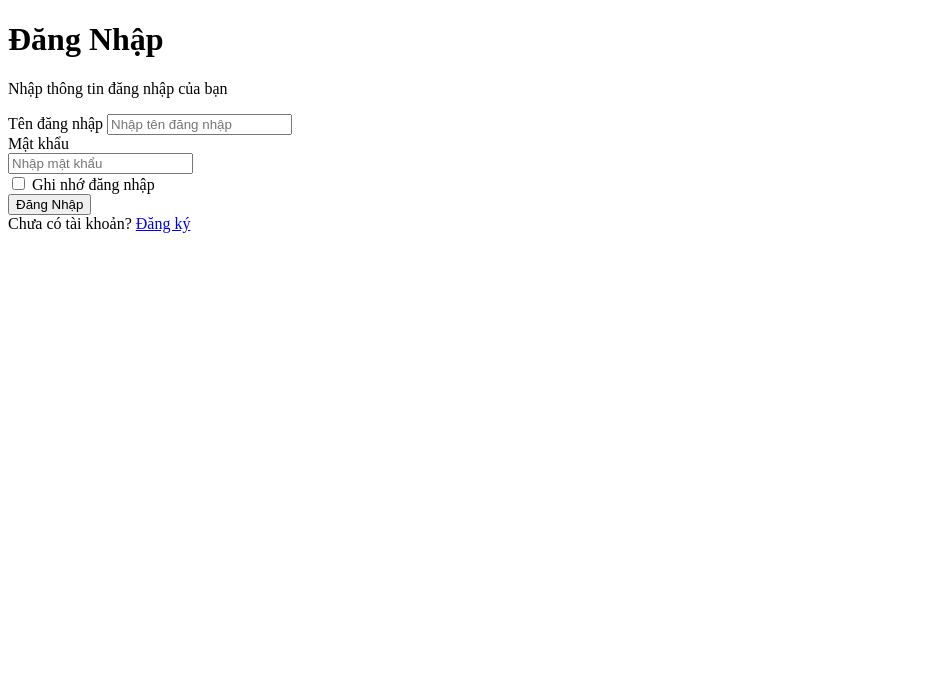
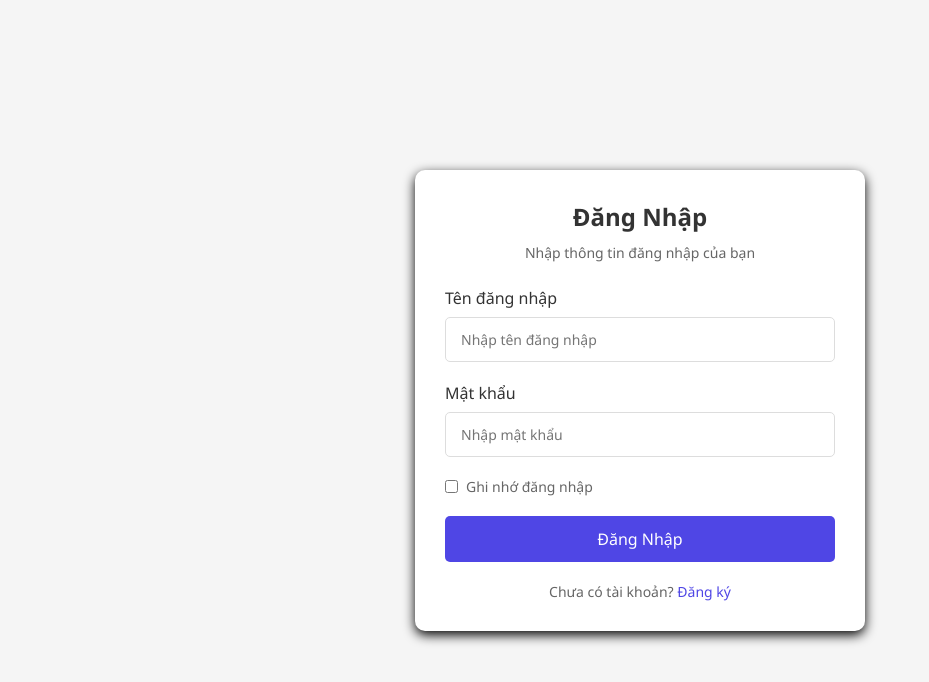
Before and after one commit to ThangTech/Project_2_WebCourse, a plain HTML site: page Home/Login.html in a window 1280 px wide. Shown: the whole page, without its empty margins (0-929 px from the left). Drawn offline with Linux system fonts and the light colour scheme; the site is published under a folder, as on GitHub Pages, so addresses that start at the root find nothing.

Commit message:
update login and register

```diff
--- a/Home/Login.html
+++ b/Home/Login.html
@@ -4,7 +4,7 @@
        <meta charset="UTF-8">
        <meta name="viewport" content="width=device-width, initial-scale=1.0">
        <title>Login</title>
-       <link rel="stylesheet" href="/CSS/login.css">
+       <link rel="stylesheet" href="../CSS/login.css">
        <script src="../JS/Login.js"></script>
 </head>
 <body>
```
Also changed, not shown: Home/Register.html (+1 -1 lines).
